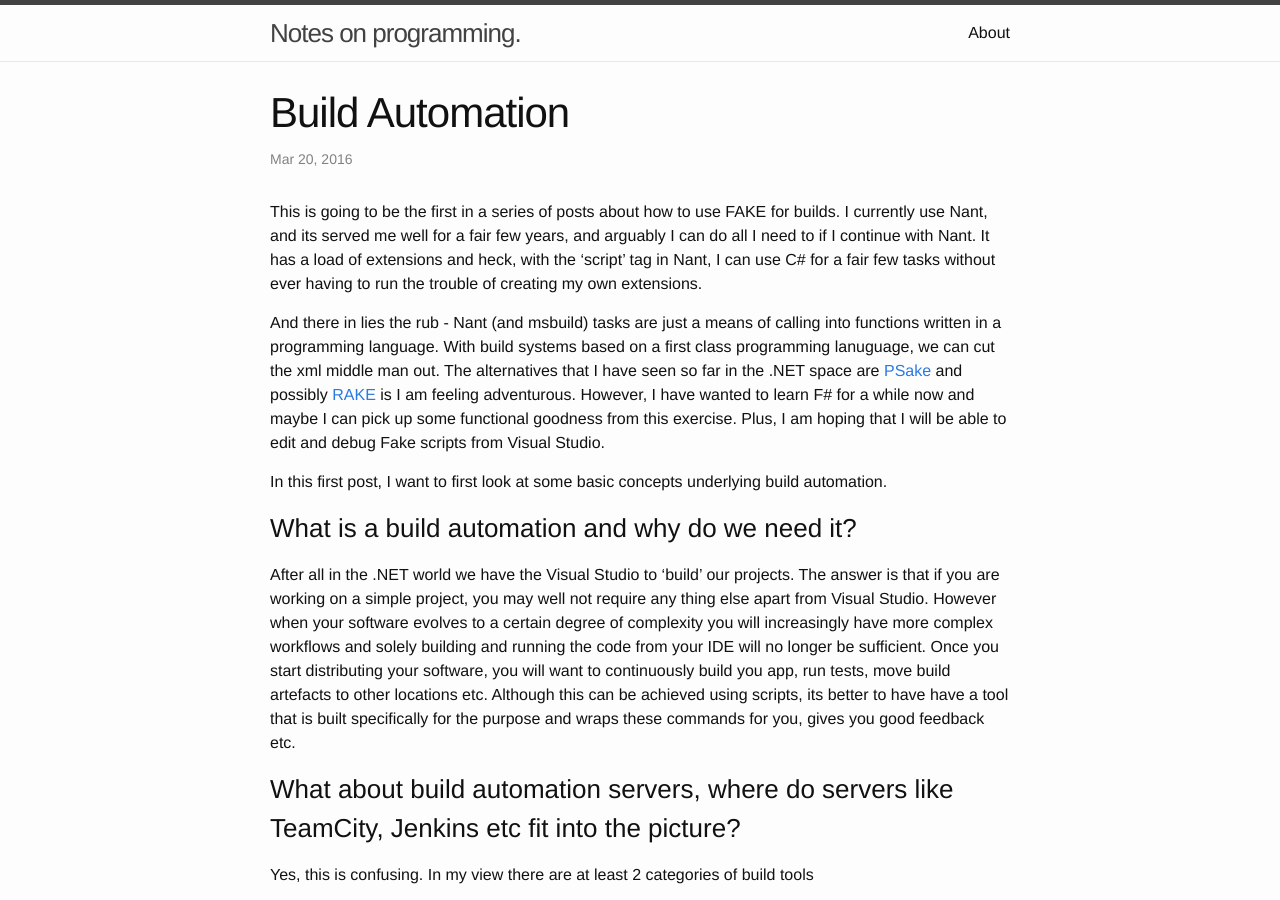
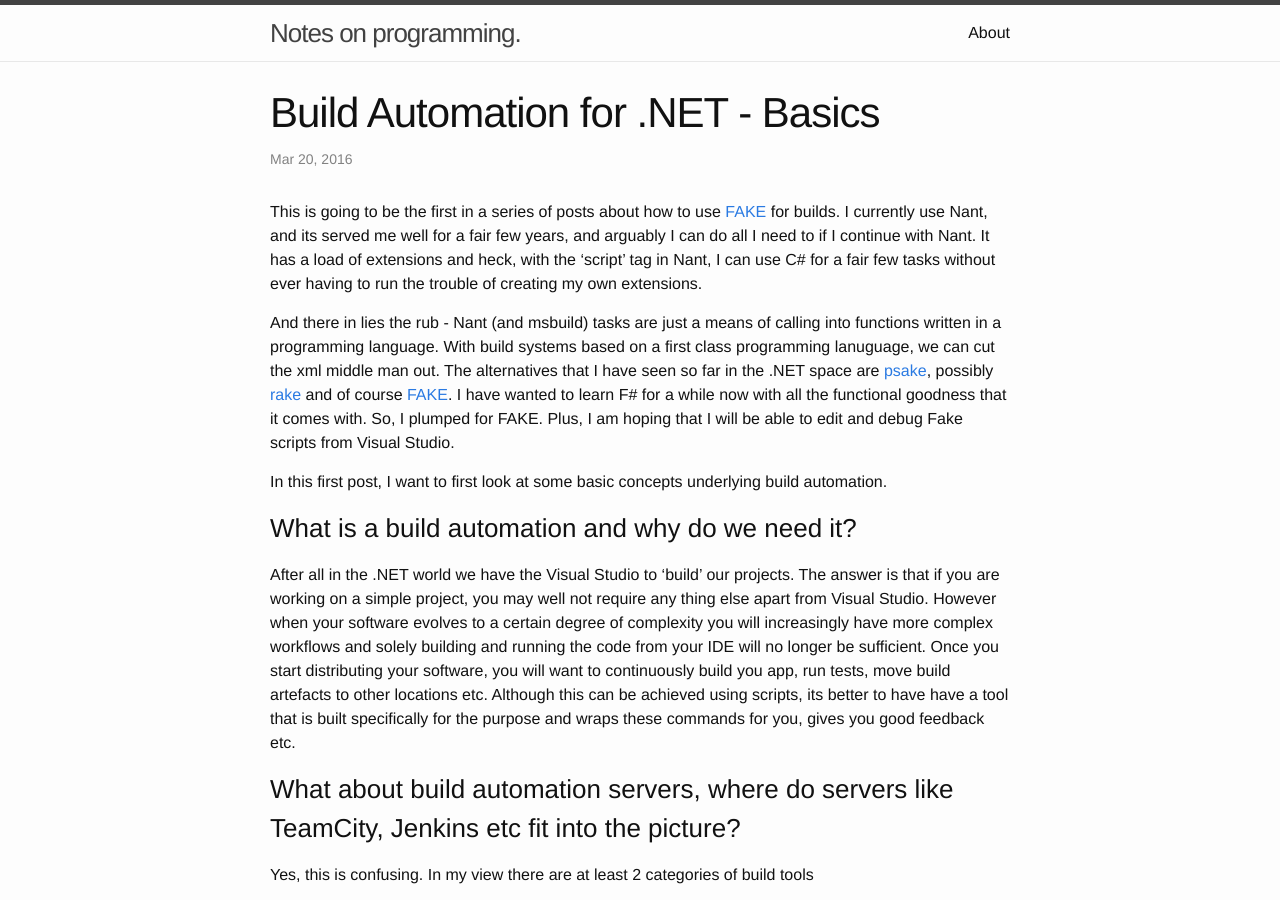
Before and after one commit to iliasashaikh/trycatchthat, a Jekyll site: the page built from _posts/2016-03-20-fake-build-automation-basics.markdown, in a window 1280 px wide and 900 px high. Built offline with Jekyll 4.4.1, drawn with Linux system fonts in a browser that asks for light colours; comment, search, counter and statistics services are not loaded.

Commit message:
updated links

```diff
--- a/_posts/2016-03-20-fake-build-automation.markdown
+++ b/_posts/2016-03-20-fake-build-automation-basics.markdown
@@ -1,13 +1,13 @@
 ---
 layout: post
-title:  "Build Automation"
+title:  "Build Automation for .NET - Basics"
 date:   2016-03-20 08:39:56
 categories: fsharp FAKE
 ---
 
-This is going to be the first in a series of posts about how to use FAKE for builds. I currently use Nant, and its served me well for a fair few years, and arguably I can do all I need to if I continue with Nant. It has a load of extensions and heck, with the 'script' tag in Nant, I can use C# for a fair few tasks without ever having to run the trouble of creating my own extensions.
+This is going to be the first in a series of posts about how to use [FAKE](http://fsharp.github.io/FAKE/ "FAKE") for builds. I currently use Nant, and its served me well for a fair few years, and arguably I can do all I need to if I continue with Nant. It has a load of extensions and heck, with the 'script' tag in Nant, I can use C# for a fair few tasks without ever having to run the trouble of creating my own extensions.
 
-And there in lies the rub - Nant (and msbuild) tasks are just a means of calling into functions written in a programming language. With build systems based on a first class programming lanuguage, we can cut the xml middle man out. The alternatives that I have seen so far in the .NET space are [PSake](https://github.com/psake/psake "PSake") and possibly [RAKE](https://github.com/ruby/rake) is I am feeling adventurous. However, I have wanted to learn F# for a while now and maybe I can pick up some functional goodness from this exercise. Plus, I am hoping that I will be able to edit and debug Fake scripts from Visual Studio.
+And there in lies the rub - Nant (and msbuild) tasks are just a means of calling into functions written in a programming language. With build systems based on a first class programming lanuguage, we can cut the xml middle man out. The alternatives that I have seen so far in the .NET space are [psake](https://github.com/psake/psake "psake"), possibly [rake](https://github.com/ruby/rake) and of course [FAKE](http://fsharp.github.io/FAKE/ "FAKE"). I have wanted to learn F# for a while now with all the functional goodness that it comes with. So, I plumped for FAKE. Plus, I am hoping that I will be able to edit and debug Fake scripts from Visual Studio.
 
 In this first post, I want to first look at some basic concepts underlying build automation.
 
```
